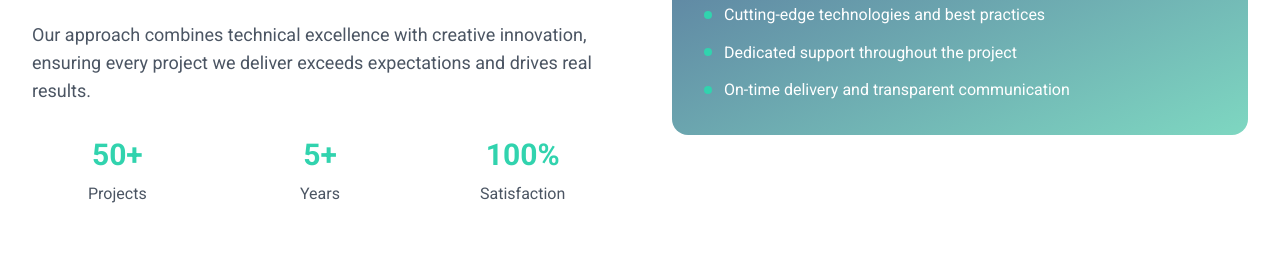
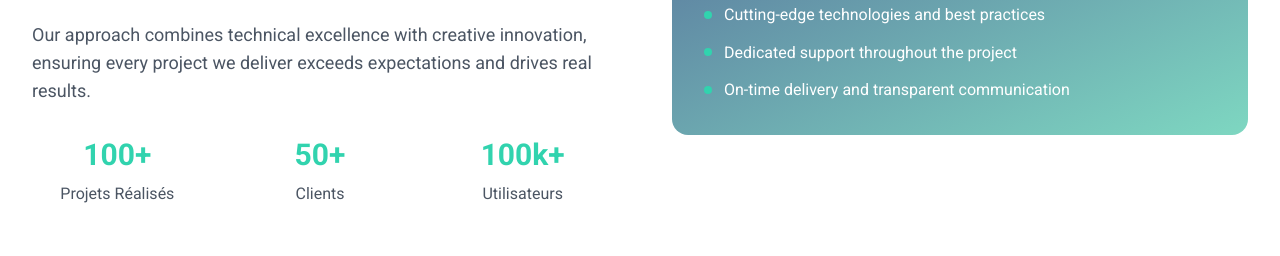
Before and after one commit to charlotteforte/testtest, a React (Vite) app: page / in a window 1280 px wide. Shown: the part 1620-1876 px from the top of the page. Built offline with nearby package versions, Linux system fonts and the light colour scheme.

Commit message:
Update About.tsx

```diff
--- a/src/components/About.tsx
+++ b/src/components/About.tsx
@@ -24,16 +24,16 @@ const About = () => {
             </p>
             <div className="grid grid-cols-3 gap-8">
               <div className="text-center">
-                <div className="text-3xl font-bold text-terros-mint mb-2">50+</div>
-                <div className="text-gray-600">Projects</div>
+                <div className="text-3xl font-bold text-terros-mint mb-2">100+</div>
+                <div className="text-gray-600">Projets Réalisés</div>
               </div>
               <div className="text-center">
-                <div className="text-3xl font-bold text-terros-mint mb-2">5+</div>
-                <div className="text-gray-600">Years</div>
+                <div className="text-3xl font-bold text-terros-mint mb-2">50+</div>
+                <div className="text-gray-600">Clients</div>
               </div>
               <div className="text-center">
-                <div className="text-3xl font-bold text-terros-mint mb-2">100%</div>
-                <div className="text-gray-600">Satisfaction</div>
+                <div className="text-3xl font-bold text-terros-mint mb-2">100k+</div>
+                <div className="text-gray-600">Utilisateurs</div>
               </div>
             </div>
           </motion.div>
```
